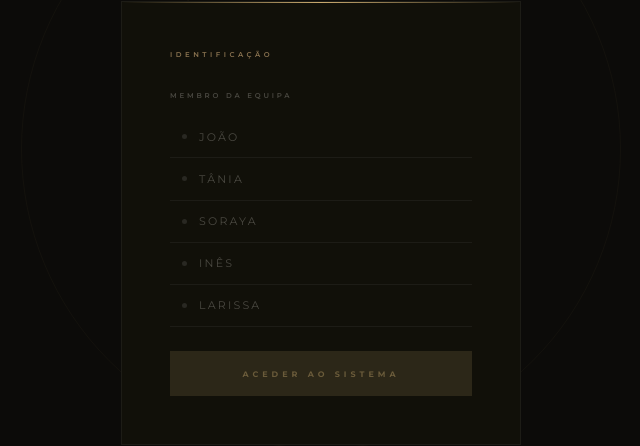
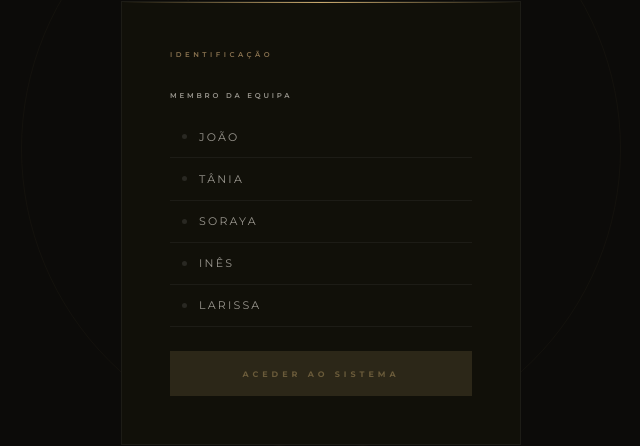
Before and after one commit to JohnnyBravo994/llehub, a Next.js app: page / in a window 1280 px wide. Shown: the part 251-697 px from the top of the page, without its empty margins (319-959 px from the left). Built offline with nearby package versions, Linux system fonts and the light colour scheme.

Commit message:
Showing names in white :/

```diff
--- a/app/page.tsx
+++ b/app/page.tsx
@@ -45,7 +45,7 @@ export default function Home() {
     border: "rgba(201,169,110,0.18)",
     borderDim: "rgba(255,255,255,0.05)",
     textPrimary: "#F5F0E8",
-    textMuted: "rgba(245,240,232,0.25)",
+    textMuted: "rgba(245,240,232,0.6)",
   };
 
   return (
```
